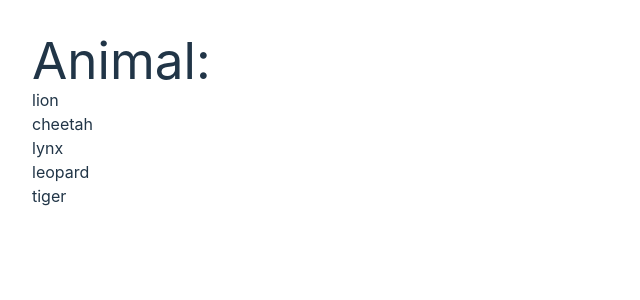
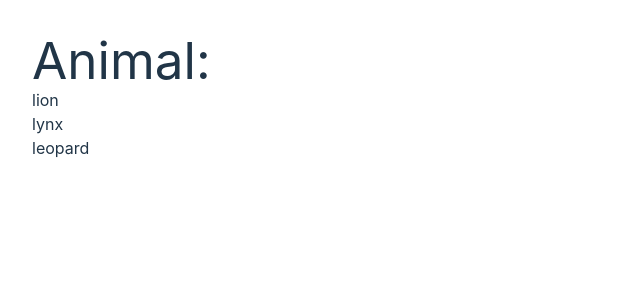
Before and after one commit to draczihper/react-app, a React (Vite) app: page / in a window 1280 px wide. Shown: the top 300 px of the page, without its empty margins (0-640 px from the left). Built offline with nearby package versions, Linux system fonts and the light colour scheme.

Commit message:
Add on conditional render

```diff
--- a/src/App.jsx
+++ b/src/App.jsx
@@ -1,15 +1,10 @@
 import './App.css'
-
-function ListItem(props){
-  return <li>{props.animal}</li>
-}
 
 function List(props){
   return (
     <ul>
       {props.animals.map((animal) =>  {
-        return <ListItem key={animal} animal={animal} />
-      })}
+        return animal.startsWith('l') ? <li key={animal}>{animal}</li> : null})}
     </ul>
   )
 }
```
